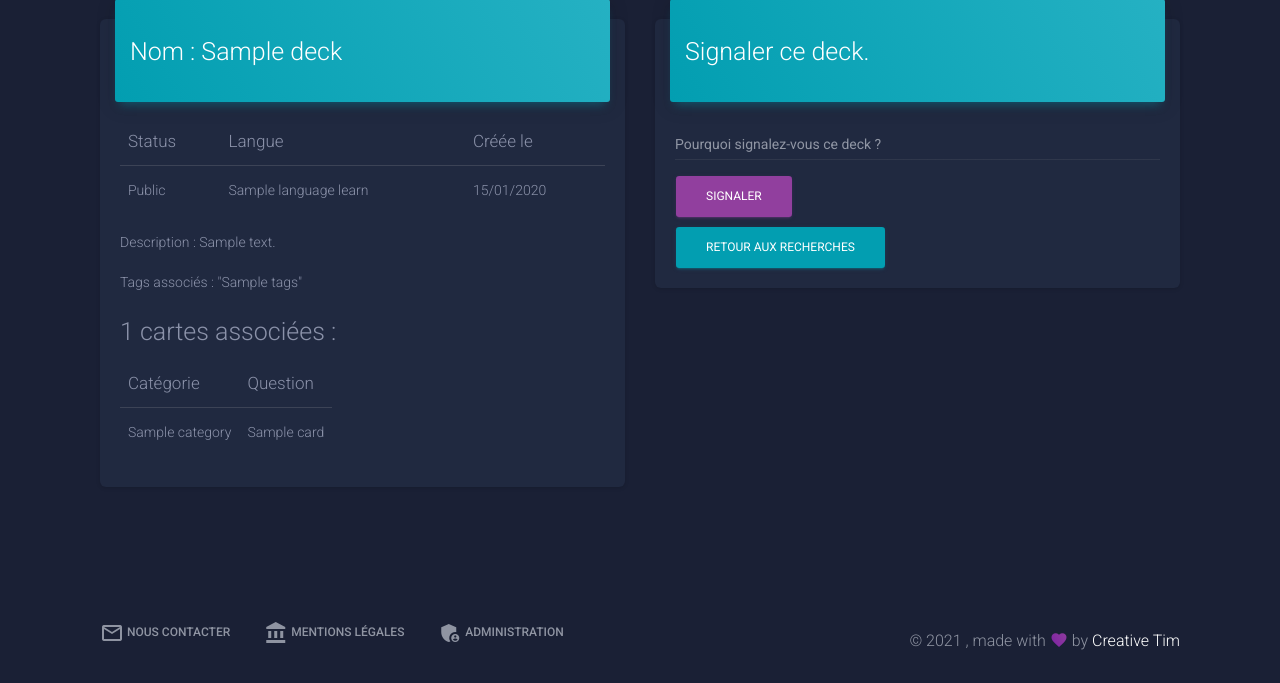
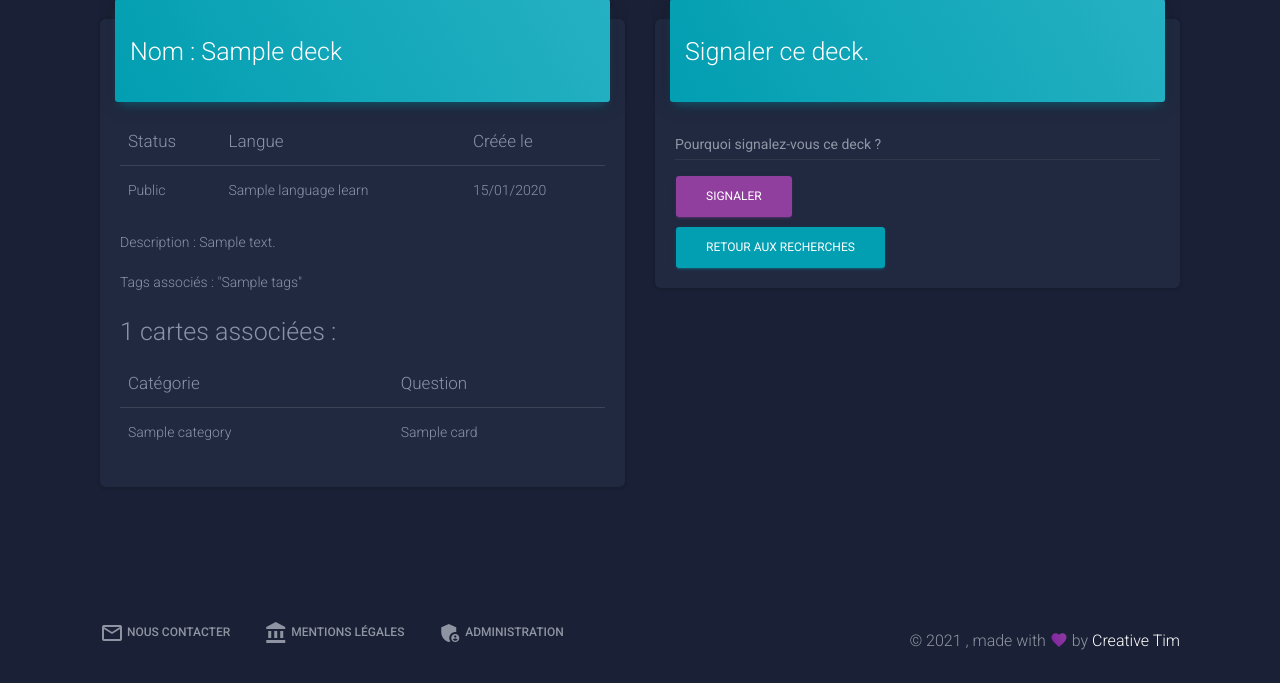
Before and after one commit to Tofu-Sauvage/flashcard_project, a Symfony app: template templates/pages/user/signalerDeck.html.twig in a window 1280 px wide. Shown: the part 117-800 px from the top of the page. Run offline with Twig, Linux system fonts and the light colour scheme; the template is opened without the code that fills it: most values are stand-ins (such as "Sample title", 1, 10 or a date in 2020); some libraries are stand-ins or nearby versions.

Commit message:
fix signalerDeck.html.twig

```diff
--- a/templates/pages/user/signalerDeck.html.twig
+++ b/templates/pages/user/signalerDeck.html.twig
@@ -51,7 +51,7 @@
             </p>
             <div class="tab-content table-responsive">
               <div class="tab-panel active">
-                <table class="table table-responsive">
+                <table class="table">
                   <thead>
                     <tr>
                       <th>Catégorie</th>
```
